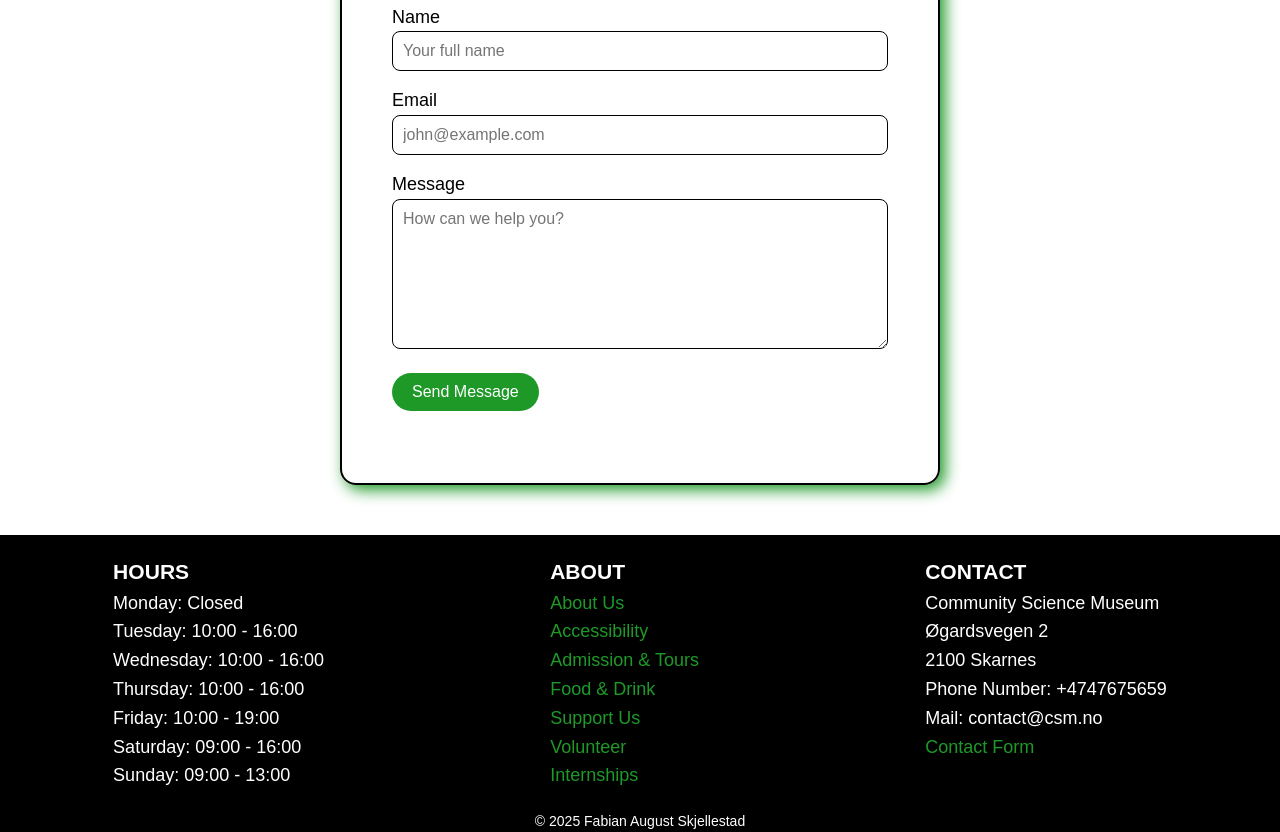
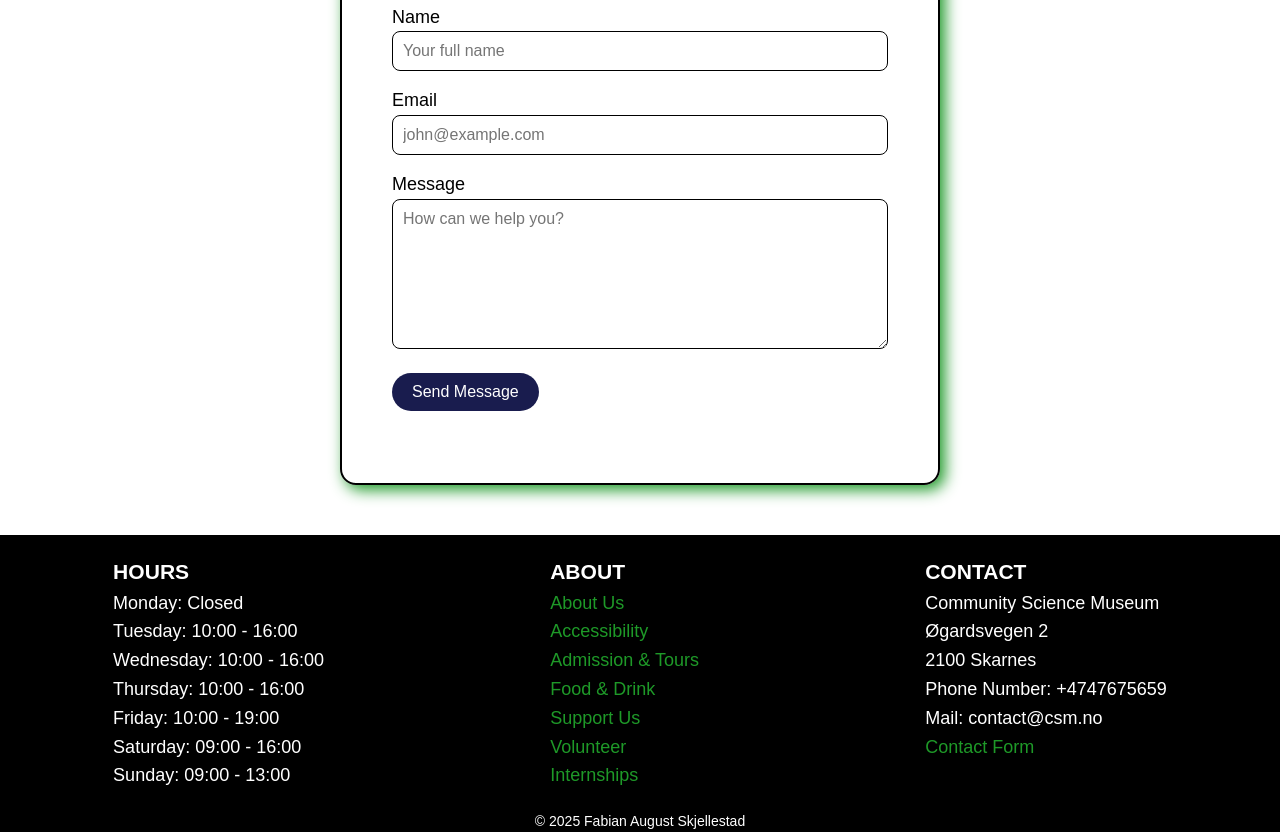
Before and after one commit to FabianAugustSkjellestad/Semester-project-1, a plain HTML site: page contact.html in a window 1280 px wide. Shown: the part 892-1724 px from the top of the page. Drawn offline with Linux system fonts and the light colour scheme.

Commit message:
Change button background colors to blue and purple

```diff
--- a/styles.css
+++ b/styles.css
@@ -982,7 +982,7 @@ textarea{
 
 button{
     padding: 10px 20px;
-    background-color: var(--green);
+    background-color: var(--blue);
     color: var(--white);
     font-size: 16px;
     border: none;
@@ -992,7 +992,7 @@ button{
 }
 
 button:hover{
-    background-color: var(--blue);
+    background-color: var(--purple);
     color: var(--white);
     cursor: pointer;
 }
```
